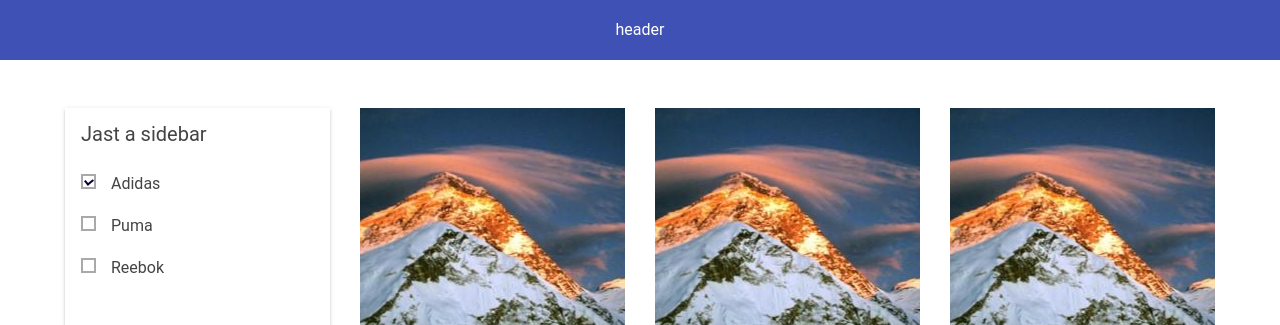
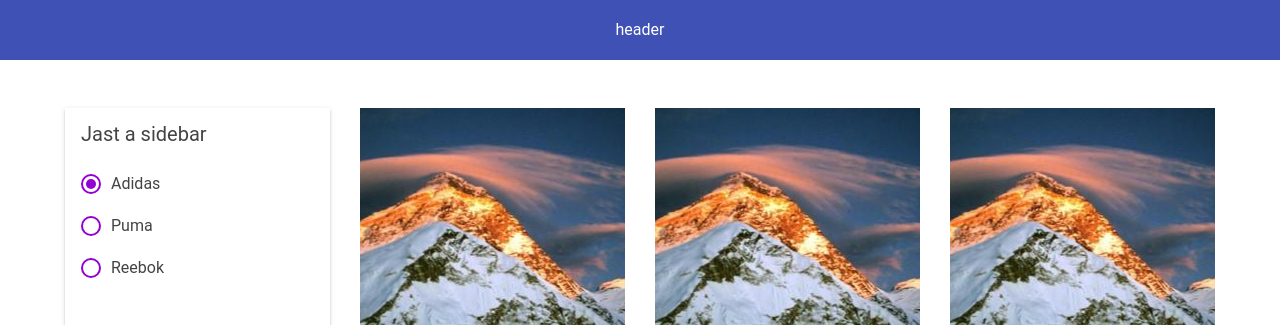
Before and after one commit to gandzja/level-up-homeworks, a website: page public/views/css/homework-5/index.html in a window 1280 px wide. Both pictures are taken after a click on the label "Adidas". Shown: the top 325 px of the page. Drawn offline with Linux system fonts and the light colour scheme.

Commit message:
CSS HW 5 fixes 4

```diff
--- a/public/views/css/homework-5/css/style.css
+++ b/public/views/css/homework-5/css/style.css
@@ -293,23 +293,23 @@
 .checkbox:before {
   content: "";
   margin-top: -10px;
-  border: 2px solid darkgrey;
-  width: 15px;
-  height: 15px;
+  border: 2px solid darkviolet;
+  border-radius: 50%;
+  width: 20px;
+  height: 20px;
   position: absolute;
   top: 50%;
   left: 0;
 }
 input:checked + .checkbox:after {
   content: "";
-  border-right: 2px solid #003;
-  border-bottom: 2px solid #003;
-  width: 6px;
-  height: 8px;
+  background-color: darkviolet;
+  width: 10px;
+  height: 10px;
+  border-radius: 50%;
   position: absolute;
-  top: 8px;
+  top: 10px;
   left: 5px;
-  transform: rotate(50deg);
 }
 .card {
   margin-bottom: 30px;
```
